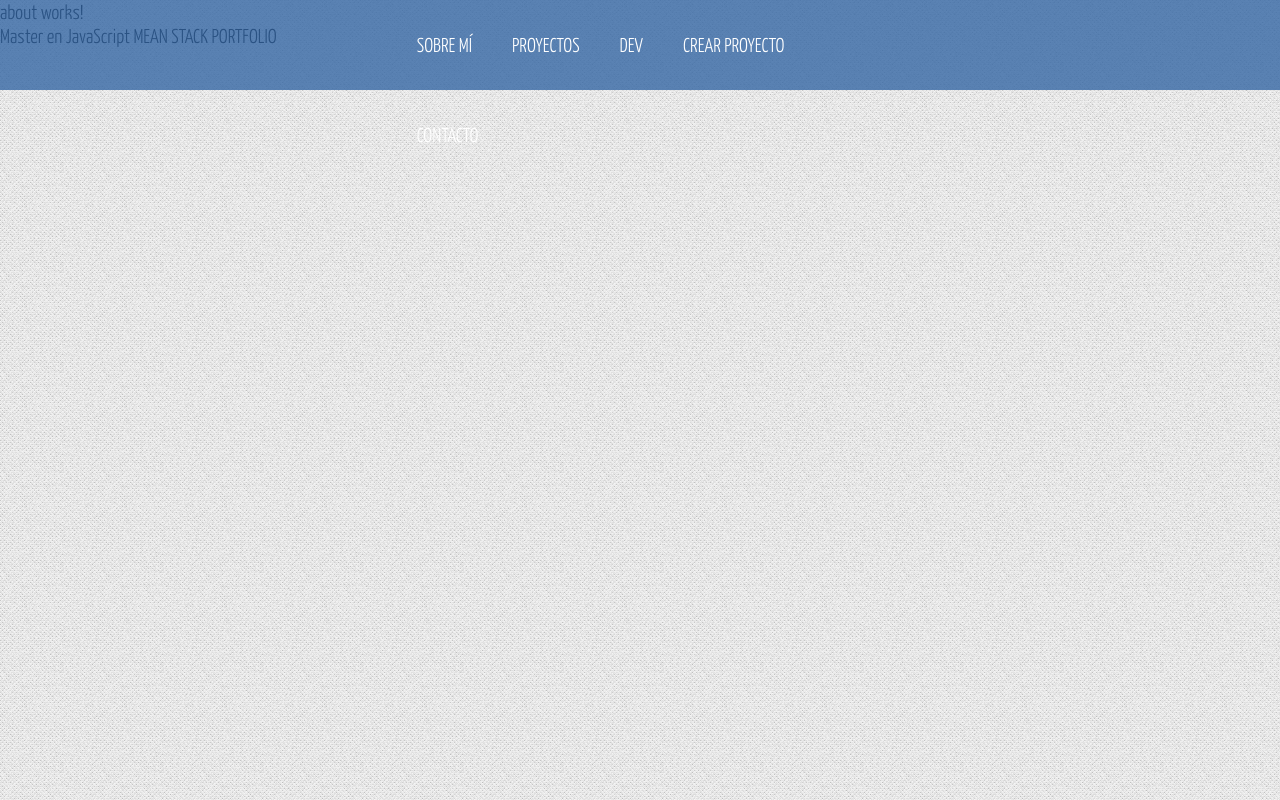
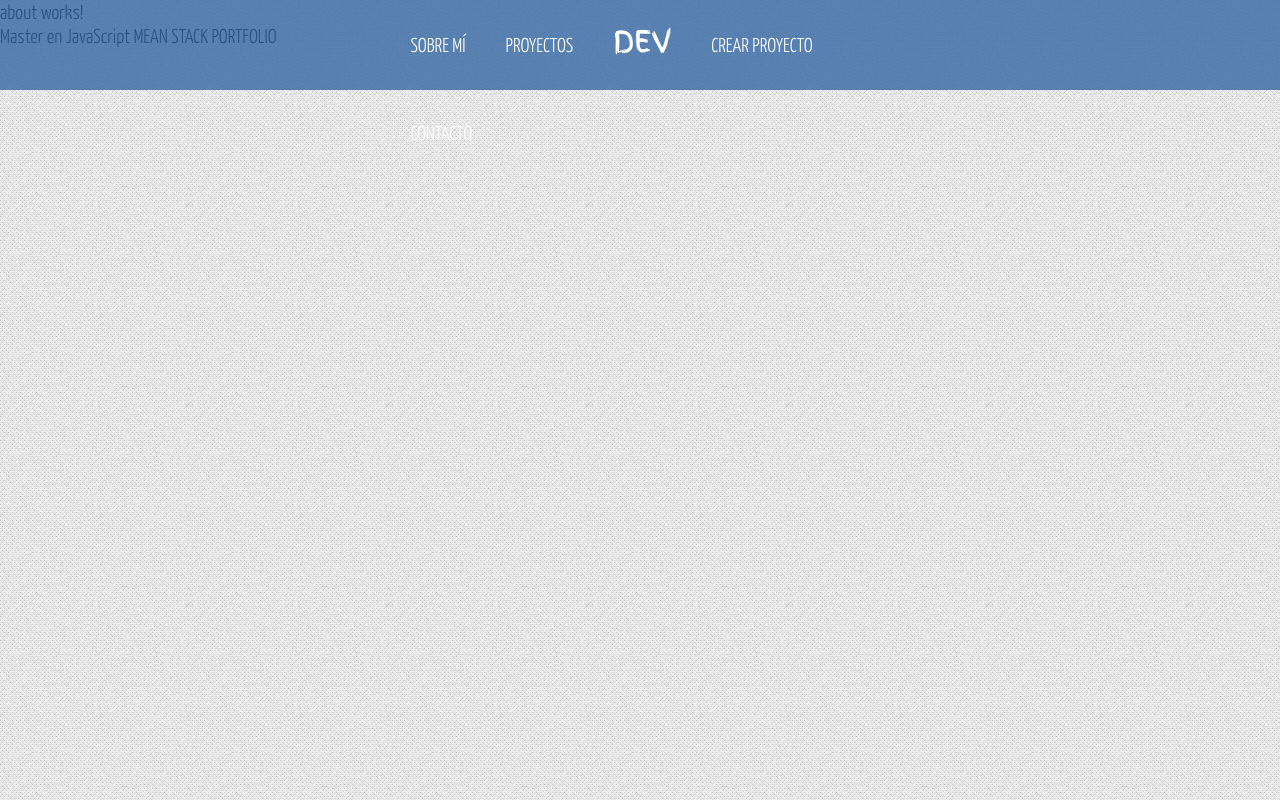
Before and after one commit to jcg678/mean-stack-example, an Angular app: page / in a window 1280 px wide. Built offline with nearby package versions, Linux system fonts and the light colour scheme.

Commit message:
estilos logo

```diff
--- a/src/assets/css/styles.css
+++ b/src/assets/css/styles.css
@@ -48,16 +48,17 @@ header{
 
 header ul{
 	display: block;
-	width: 38%;
+	width: 39%;
 	height: inherit;
 	margin: 0px auto;
+	margin-top: -3px;
 }
 
 header ul li{
 	display: inline-block;
 	margin: 0px auto;
 	text-align: center;
-	line-height: 90px;
+	line-height: 88px;
 }
 
 header a{
@@ -74,6 +75,18 @@ header a:hover{
 	background:rgba(0,0,0,0.8);
 }
 
-header #logo a:hover{
+#logo{
+	font-family: "finger";
+	font-size: 30px;
+}
+
+#logo a{
+	transition: color 500ms, transform 500ms;
+
+}
+
+#logo a:hover{
 	background:transparent;
+	color: black;
+	transform: scale(1.50,1.50);
 }
```
